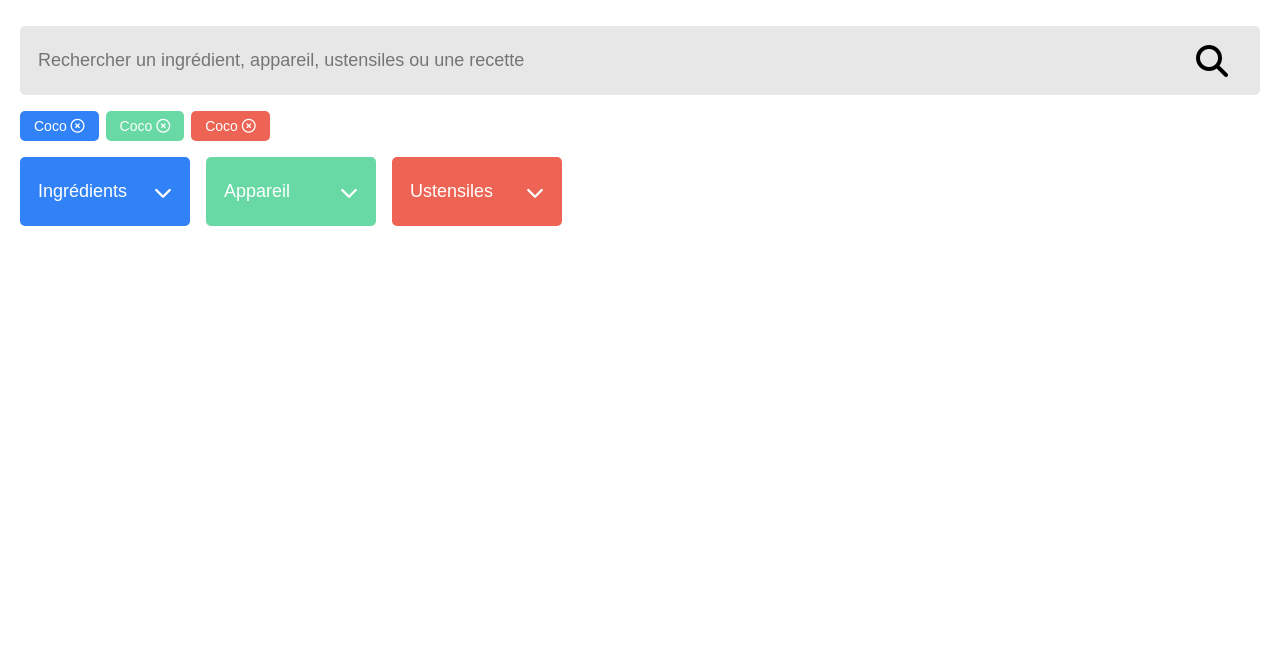
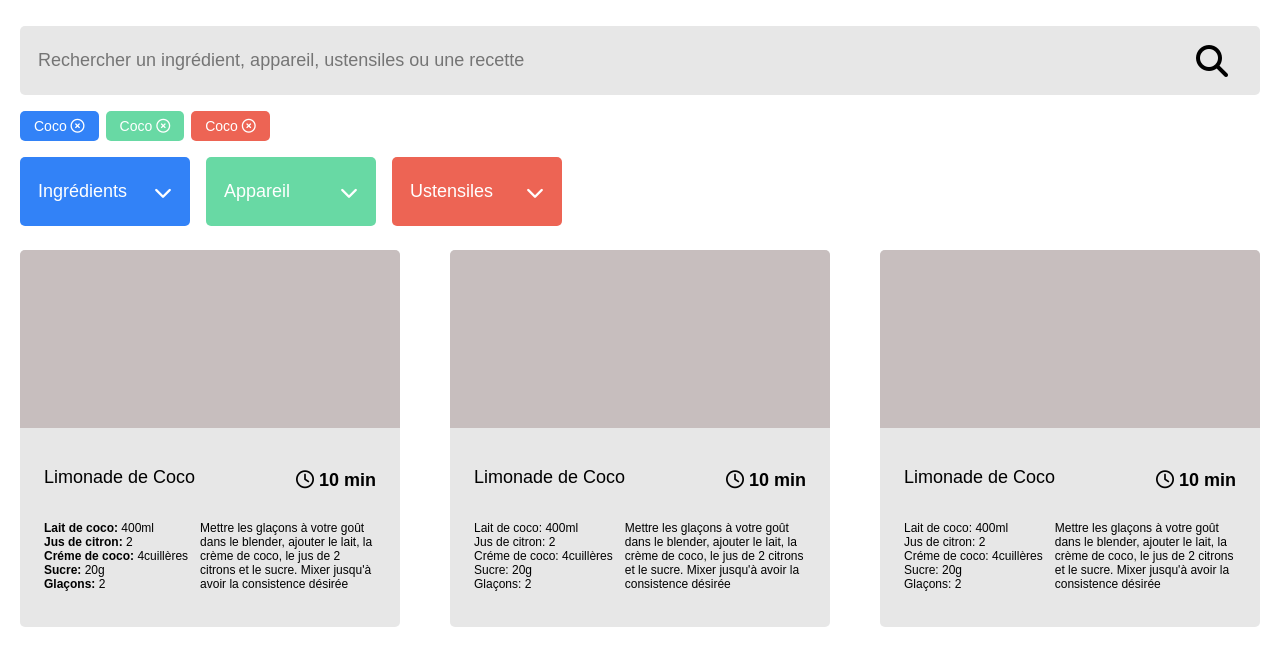
Before and after one commit to Florent-Dentibiotic/FlorentMANUEL_7_08082021, a website: page index.html in a window 1280 px wide. Shown: the part 147-812 px from the top of the page. Drawn offline with Linux system fonts and the light colour scheme.

Commit message:
CSS done

```diff
--- a/index.html
+++ b/index.html
@@ -12,6 +12,7 @@
     <body>
         <header class="header">
                 <img src="./img/logo.jpg" alt="Logo - les petits plats">
+                <h1 class="d-none">Les petits plats</h1>
         </header>
         <main class="main">
             <nav class="navbar">
@@ -48,7 +49,60 @@
                 </div>
             </nav>
             <section class="recipes">
-
+                <div class="recipe">
+                    <div class="recipe__img">
+                        <img src="" alt="">
+                    </div>
+                    <div class="recipe__details">
+                        <h2>Limonade de Coco</h2>
+                        <h3><i class="far fa-clock"></i> 10 min</h3>
+                        <ul>
+                            <li><strong>Lait de coco: </strong> 400ml</li>
+                            <li><strong>Jus de citron: </strong> 2</li>
+                            <li><strong>Créme de coco: </strong> 4cuillères</li>
+                            <li><strong>Sucre: </strong> 20g</li>
+                            <li><strong>Glaçons: </strong> 2</li>
+                        </ul>
+                        <p>Mettre les glaçons à votre goût dans le blender, ajouter le lait, la crème de coco, le jus de 2 citrons et le sucre. Mixer jusqu'à avoir la consistence désirée</p>
+                    </div>
+                </div>
+                <div class="recipe">
+                    <div class="recipe__img">
+                        <img src="" alt="">
+                    </div>
+                    <div class="recipe__details">
+                        <h2>Limonade de Coco</h2>
+                        <h3><i class="far fa-clock"></i> 10 min</h3>
+                        <ul>
+                            <li>Lait de coco: 400ml</li>
+                            <li>Jus de citron: 2</li>
+                            <li>Créme de coco: 4cuillères</li>
+                            <li>Sucre: 20g</li>
+                            <li>Glaçons: 2</li>
+                        </ul>
+                        <p>Mettre les glaçons à votre goût dans le blender, ajouter le lait, la crème de coco, le jus de 2 citrons et le sucre. Mixer jusqu'à avoir la consistence désirée</p>
+                    </div>
+                </div>
+                <div class="recipe">
+                    <div class="recipe__img">
+                        <img src="" alt="">
+                    </div>
+                    <div class="recipe__details">
+                        <h2>Limonade de Coco</h2>
+                        <h3><i class="far fa-clock"></i> 10 min</h3>
+                        <ul>
+                            <li>Lait de coco: 400ml</li>
+                            <li>Jus de citron: 2</li>
+                            <li>Créme de coco: 4cuillères</li>
+                            <li>Sucre: 20g</li>
+                            <li>Glaçons: 2</li>
+                        </ul>
+                        <p>Mettre les glaçons à votre goût dans le blender, ajouter le lait, la crème de coco, le jus de 2 citrons et le sucre. Mixer jusqu'à avoir la consistence désirée</p>
+                    </div>
+                </div>
+                <div class="recipe"></div>
+                <div class="recipe"></div>
+                <div class="recipe"></div>
             </section>
         </main>
 
--- a/sass/layouts/_main.scss
+++ b/sass/layouts/_main.scss
@@ -5,7 +5,7 @@
         input{
             width: 100%;
             height: 69px;
-            background-color: $grey;
+            background-color: $lightgrey;
             border: none;
             border-radius: 5px;
             font-size: 18px;
--- /dev/null
+++ b/sass/layouts/_recipes.scss
@@ -0,0 +1,48 @@
+.recipes{
+    margin-top: 1.5em;
+    display: grid;
+    grid-template-columns:
+    repeat(auto-fill,
+    minmax(380px, auto));
+    gap: 50px;
+    .recipe{
+        background-color: $lightgrey;
+        border-radius: 5px;
+        &__img{
+            height: 178px;
+            background-color: $grey;
+            border-radius: 5px 5px 0 0;
+        }
+        &__details{
+            padding: 1.5em;
+            display: grid;
+            grid-template-areas:
+                "a a a b"
+                "c c d d";
+            h2{
+                grid-area: a;
+                font-size: 18px;
+                font-weight: 400;
+            }
+            h3{
+                grid-area: b;
+                font-size: 18px;
+                font-weight: 700;
+            }
+            ul, p{
+
+                font-size: 12px;
+                font-weight: 400;
+            }
+            ul{
+                grid-area: c;
+                list-style: none;
+                padding: 0;
+            }
+            p{
+                grid-area: d;
+                margin-left: 1em;
+            }
+        }
+    }
+}
--- a/sass/style.scss
+++ b/sass/style.scss
@@ -11,5 +11,6 @@
 @import "./layouts/main";
 @import "./layouts/classify";
 @import "./layouts/selected-items";
+@import "./layouts/recipes";
 @import "./pages/index";
 @import "./pages/photographers";
--- a/sass/utils/_variables.scss
+++ b/sass/utils/_variables.scss
@@ -5,8 +5,8 @@ $black:     #000;
 $blue:      #3282F7;
 $green:     #68D9A4;
 $orange:    #ED6454;
-$grey:      #E7E7E7;
-$lightgrey: #FAFAFA;
+$grey:      #C7BEBE;
+$lightgrey: #E7E7E7;
 
 
 $primary: $blue;
```
Also changed, not shown: css/style.css, sass/layouts/_modals.scss (added), 1 other file.
